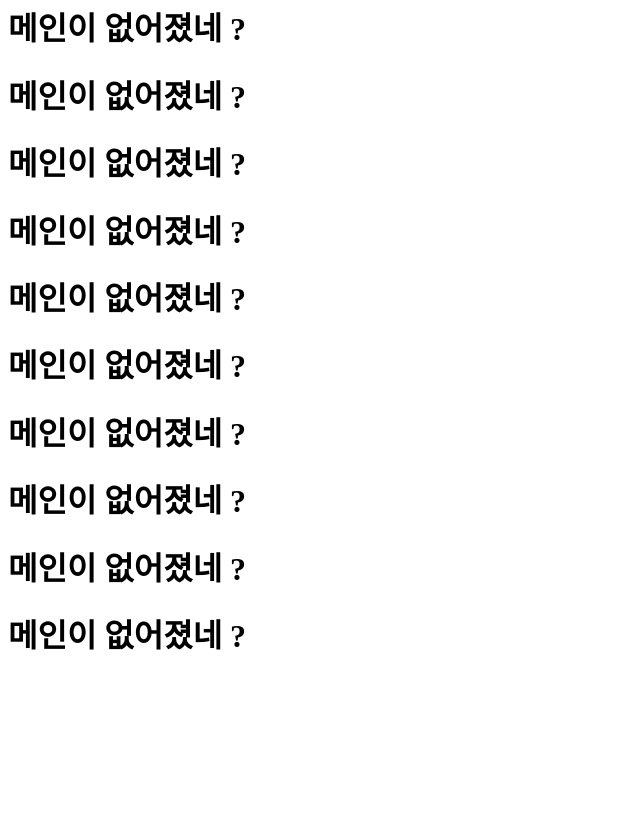
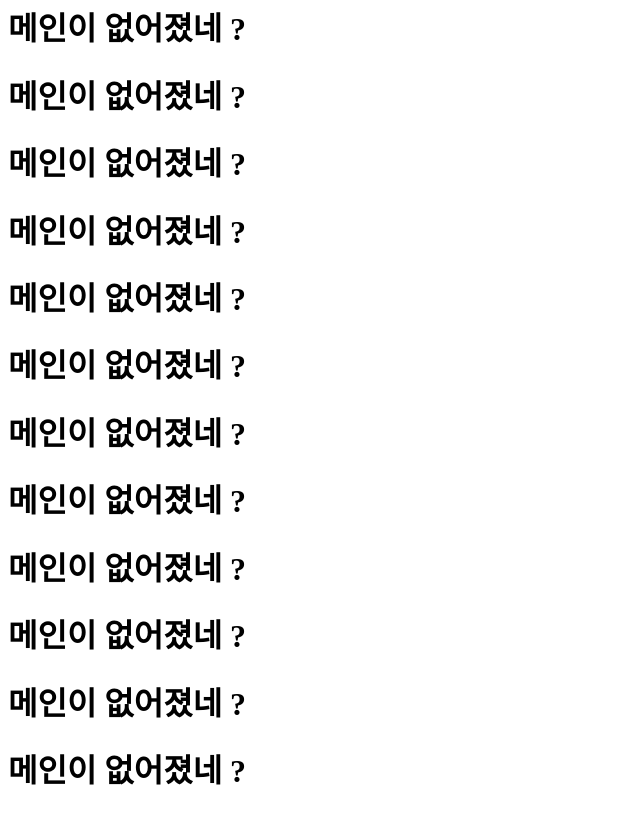
Before and after one commit to Unique-Castle/gitt, a plain HTML site: page index.html in a window 1280 px wide. Shown: the part 760-1573 px from the top of the page, without its empty margins (0-640 px from the left). Before the commit the page ends 1438 px from the top, so only its background shows below. Drawn offline with Linux system fonts and the light colour scheme.

Commit message:
수정됨

```diff
--- a/index.html
+++ b/index.html
@@ -28,6 +28,7 @@
     <h1> 메인이 없어졌네 ?</h1>
     <h1> 메인이 없어졌네 ?</h1>
     <h1> 메인이 없어졌네 ?</h1>
-
+    <h1> 메인이 없어졌네 ?</h1>
+    <h1> 메인이 없어졌네 ?</h1>
   </body>
 </html>
```
